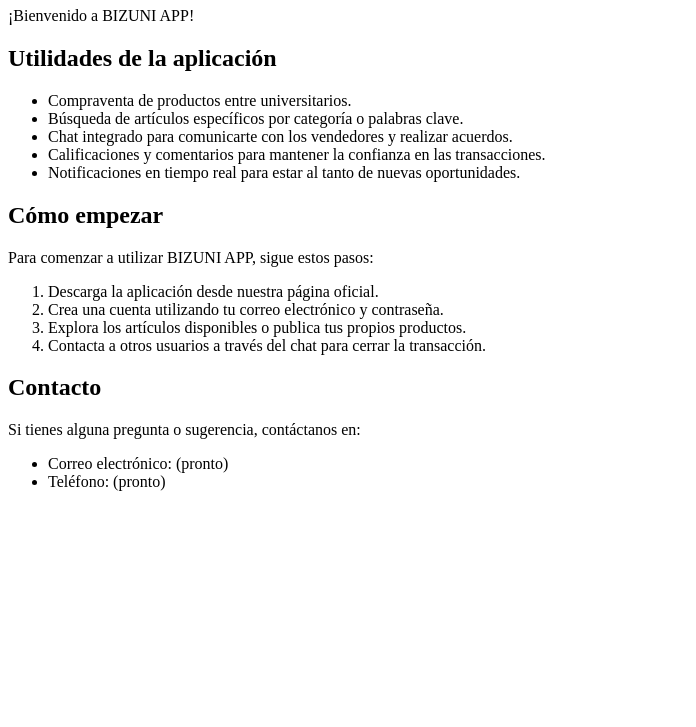
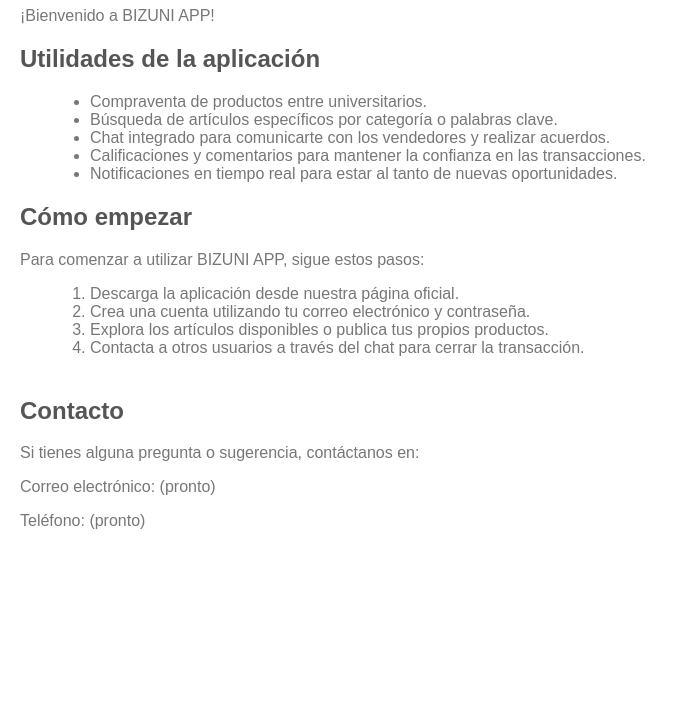
Before and after one commit to gmqdev/bizuniapp, a plain HTML site: page index.html in a window 1280 px wide. Shown: the part 73-800 px from the top of the page, without its empty margins (0-696 px from the left). Drawn offline with Linux system fonts and the light colour scheme.

Commit message:
Update index.html

```diff
--- a/index.html
+++ b/index.html
@@ -2,6 +2,37 @@
 <html>
 <head>
   <title>BIZUNI APP - Compra y venta entre universitarios</title>
+  <style>
+    body {
+      font-family: Arial, sans-serif;
+      margin: 20px;
+      padding: 0;
+    }
+
+    h1 {
+      color: #333;
+    }
+
+    h2 {
+      color: #555;
+    }
+
+    p, ul, ol {
+      color: #777;
+    }
+
+    ul, ol {
+      margin-left: 30px;
+    }
+
+    .contact-info {
+      margin-top: 40px;
+    }
+
+    .contact-info p {
+      margin-bottom: 10px;
+    }
+  </style>
 </head>
 <body>
   <h1>BIZUNI APP</h1>
@@ -25,11 +56,11 @@
     <li>Contacta a otros usuarios a través del chat para cerrar la transacción.</li>
   </ol>
 
-  <h2>Contacto</h2>
-  <p>Si tienes alguna pregunta o sugerencia, contáctanos en:</p>
-  <ul>
-    <li>Correo electrónico: (pronto)</li>
-    <li>Teléfono: (pronto)</li>
-  </ul>
+  <div class="contact-info">
+    <h2>Contacto</h2>
+    <p>Si tienes alguna pregunta o sugerencia, contáctanos en:</p>
+    <p>Correo electrónico: (pronto)</p>
+    <p>Teléfono: (pronto)</p>
+  </div>
 </body>
 </html>
```
